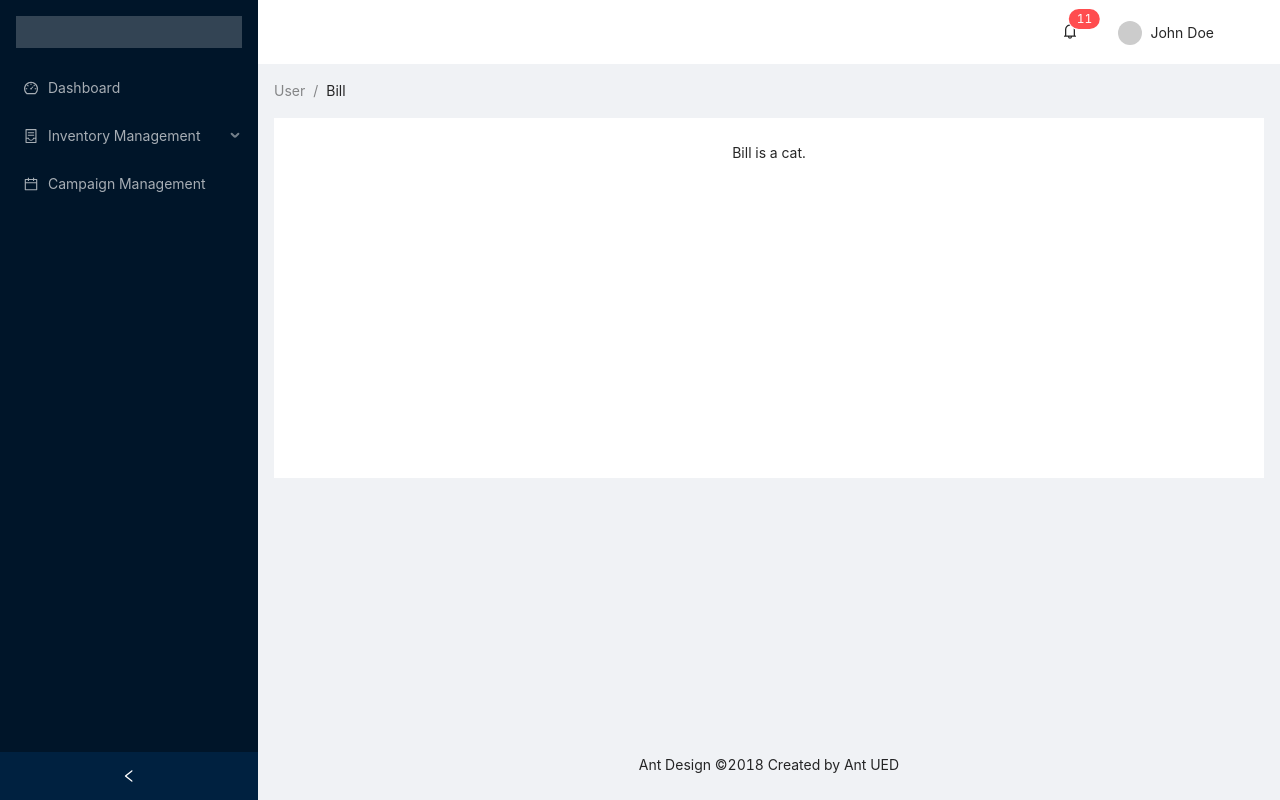
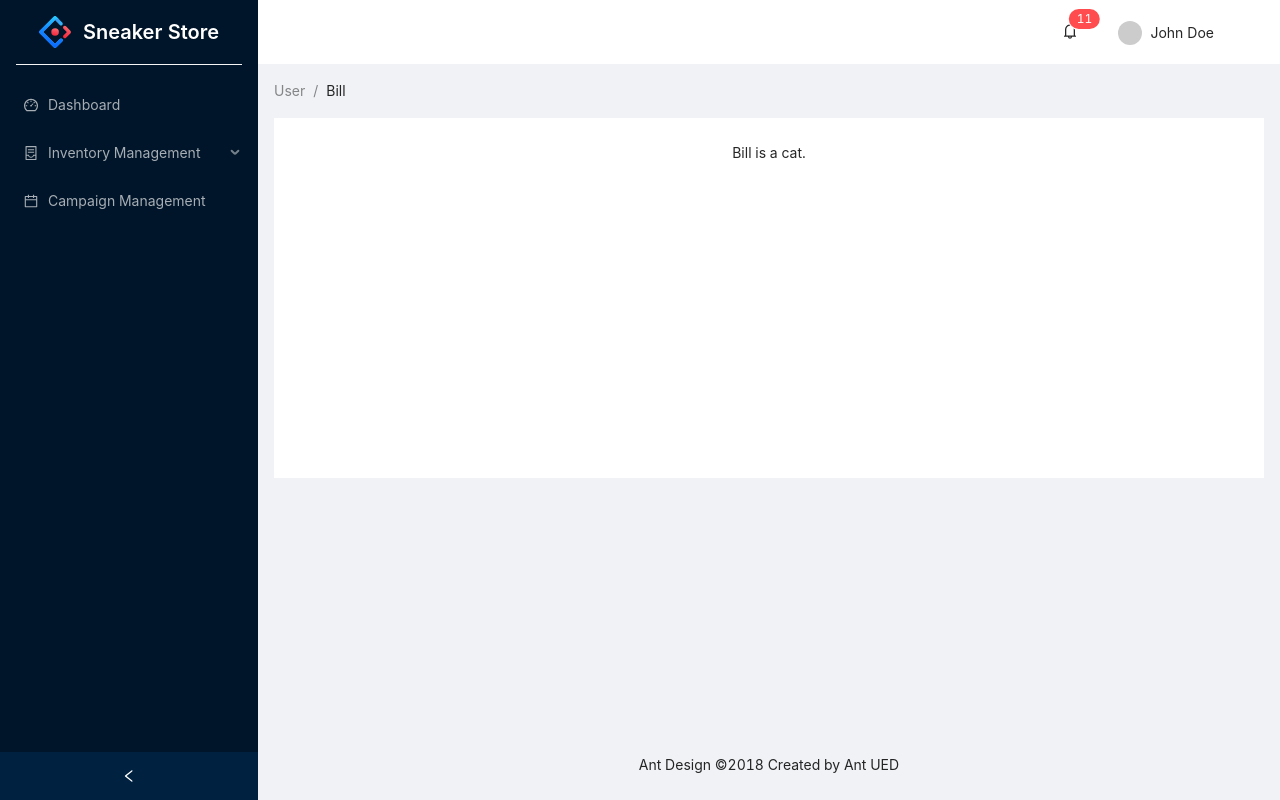
Before and after one commit to papercoding/react-web-admin-store-management, a React (Create React App) app: page / in a window 1280 px wide. Built offline with nearby package versions, Linux system fonts and the light colour scheme.

Commit message:
Refactor code part 3

```diff
--- a/src/components/SideBar/SideBar.scss
+++ b/src/components/SideBar/SideBar.scss
@@ -1,5 +1,13 @@
 .side-bar-logo {
-    height: 32px;
-    background: rgba(255, 255, 255, 0.2);
     margin: 16px;
+    border-bottom: 1px solid whitesmoke;
+
+    .logo-container {
+        padding-bottom: 16px;
+        .logo-title {
+            color: white;
+            text-align: center;
+            margin: 0 0 0 12px;
+        }
+    }
 }
--- a/src/components/SideBar/SideBar.tsx
+++ b/src/components/SideBar/SideBar.tsx
@@ -1,6 +1,6 @@
 import React from "react";
-
-import { Layout, Menu } from "antd";
+import { NavLink } from "react-router-dom";
+import { Layout, Menu, Row, Typography } from "antd";
 import {
   DashboardOutlined,
   ContainerOutlined,
@@ -9,13 +9,14 @@ import {
 
 import { MenuItem } from "../../utils/types";
 import "./SideBar.scss";
-import { NavLink } from "react-router-dom";
 
 const { Sider } = Layout;
 const { SubMenu } = Menu;
 
 interface ISideBar {
   menuItem: MenuItem[];
+  sidebarTitle?: string;
+  sidebarLogo?: string;
 }
 
 const getMenuIconByTitle = (title: string) => {
@@ -29,11 +30,22 @@ const getMenuIconByTitle = (title: string) => {
   }
 };
 
-const SideBar: React.FC<ISideBar> = ({ menuItem }) => {
+const SideBar: React.FC<ISideBar> = ({
+  sidebarTitle,
+  sidebarLogo,
+  menuItem,
+}) => {
   return (
     <Sider width="258px" theme="dark" collapsible>
       <div className="side-bar-logo">
-        <NavLink to="/"></NavLink>
+        <NavLink to="/">
+          <Row className="logo-container" align="middle" justify="center">
+            <img width="32" src={sidebarLogo} alt="Sidebar Logo" />
+            <Typography.Title className="logo-title" level={4}>
+              {sidebarTitle}
+            </Typography.Title>
+          </Row>
+        </NavLink>
       </div>
       <Menu theme="dark" defaultSelectedKeys={["1"]} mode="inline">
         {menuItem.map((item, index) => {
--- a/src/i18n/en.json
+++ b/src/i18n/en.json
@@ -1,3 +1,3 @@
 {
-  "APP_NAME": "React Web Admin"
+  "APP_NAME": "Sneaker Store"
 }
--- a/src/pages/admin/AdminPage.tsx
+++ b/src/pages/admin/AdminPage.tsx
@@ -1,10 +1,11 @@
 import React from "react";
-
+import { useTranslation } from "react-i18next";
 import { Layout } from "antd";
 
 import MainLayout from "../../components/MainLayout/MainLayout";
 import SideBar from "../../components/SideBar/SideBar";
 import { MenuItem } from "../../utils/types";
+import AppLogo from "../../assets/images/logoplaceholder.svg";
 
 const MOCKUP_MENU: MenuItem[] = [
   {
@@ -37,9 +38,14 @@ const MOCKUP_MENU: MenuItem[] = [
 ];
 
 const AdminPage = () => {
+  const { t } = useTranslation();
   return (
     <Layout className="admin-layout" style={{ minHeight: "100vh" }}>
-      <SideBar menuItem={MOCKUP_MENU} />
+      <SideBar
+        sidebarLogo={AppLogo}
+        sidebarTitle={t("APP_NAME")}
+        menuItem={MOCKUP_MENU}
+      />
       <MainLayout />
     </Layout>
   );
```
Also changed, not shown: src/assets/images/logoplaceholder.svg (added).
